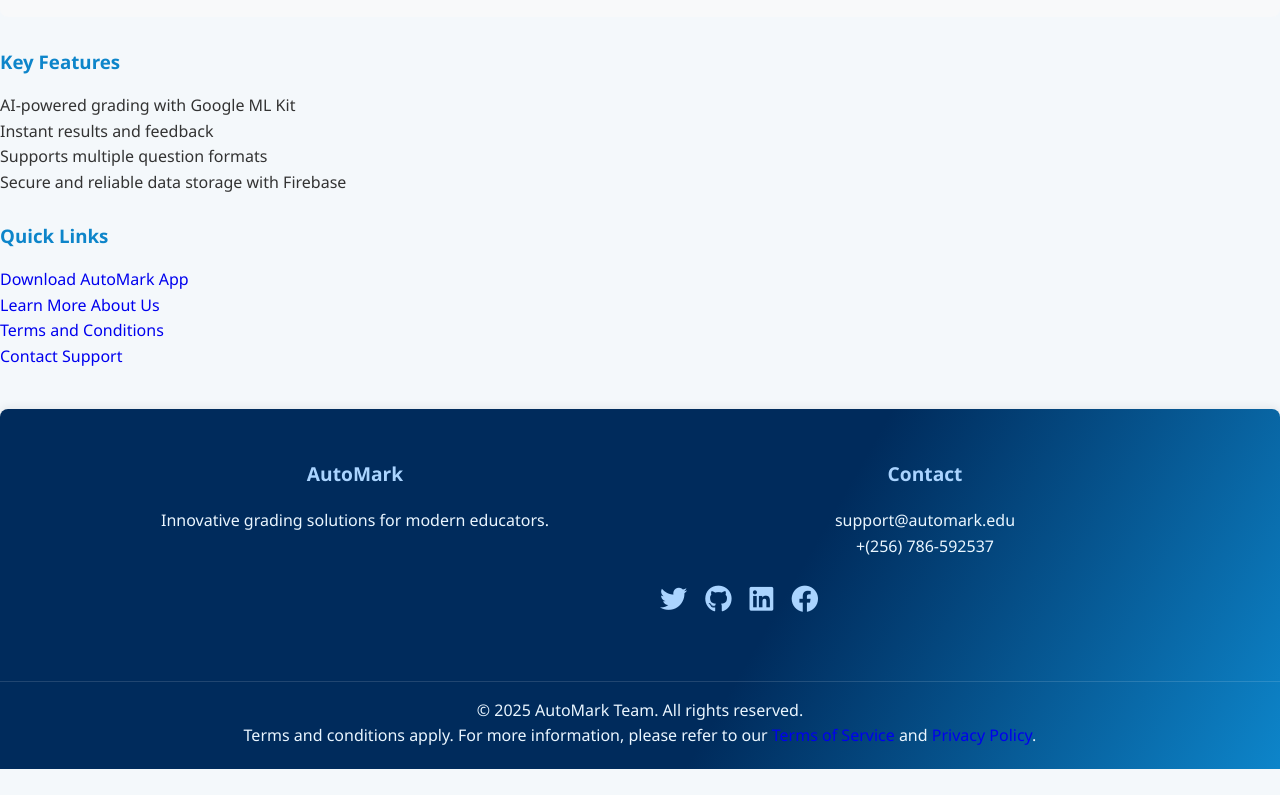
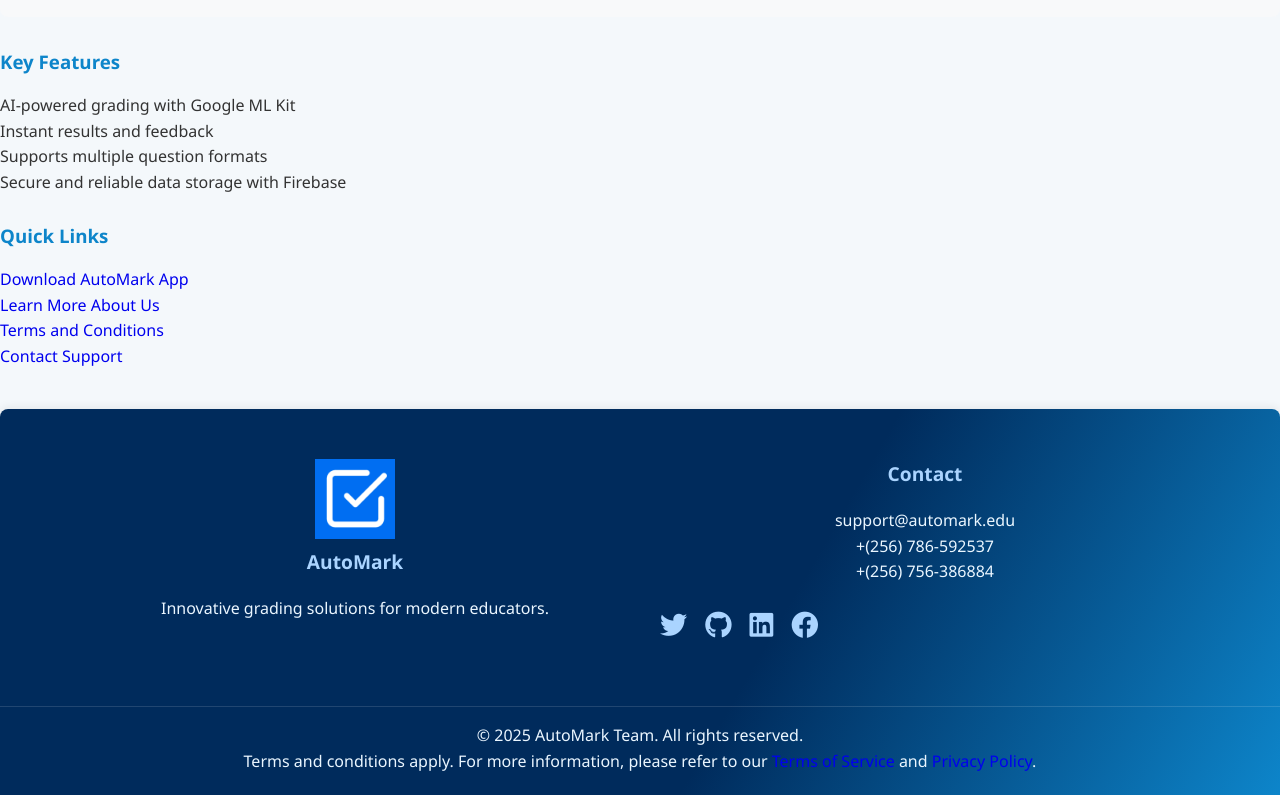
Before and after one commit to Jovans-code/AutoMark-CS-Project-site, a plain HTML site: page templates/index.html in a window 1280 px wide. Shown: the part 1216-2011 px from the top of the page. Before the commit the page ends 1985 px from the top, so only its background shows below. Drawn offline with Linux system fonts and the light colour scheme.

Commit message:
Jovan feature

```diff
--- a/templates/index.html
+++ b/templates/index.html
@@ -119,6 +119,7 @@
     <footer class="footer">
         <div class="footer-grid">
             <div class="footer-section">
+                <img src="../images/bluetick.png" width="80" height="auto" alt="AutoMark Logo" class="footer-logo">
                 <h4>AutoMark</h4>
                 <p>Innovative grading solutions for modern educators.</p>
             </div>
@@ -126,6 +127,7 @@
                 <h4>Contact</h4>
                 <p>support@automark.edu</p>
                 <p>+(256) 786-592537</p>
+                <p>+(256) 756-386884</p>
                 <div class="social-links">
                     <a class="social-link" href="https://twitter.com/yourprofile" target="_blank"><i class="fab fa-twitter"></i></a>
                     <a class="social-link" href="https://github.com/Lyazi-Patrick/AutoMark-CS-Project" target="_blank" aria-label="GitHub"><i class="fab fa-github"></i></a>
```
